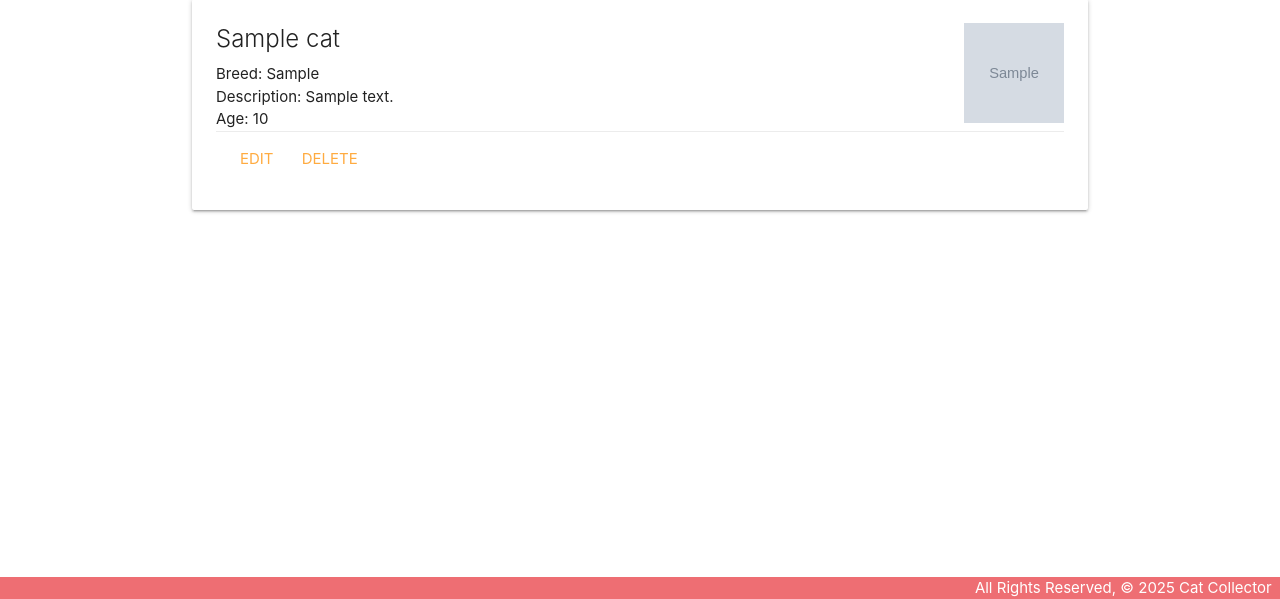
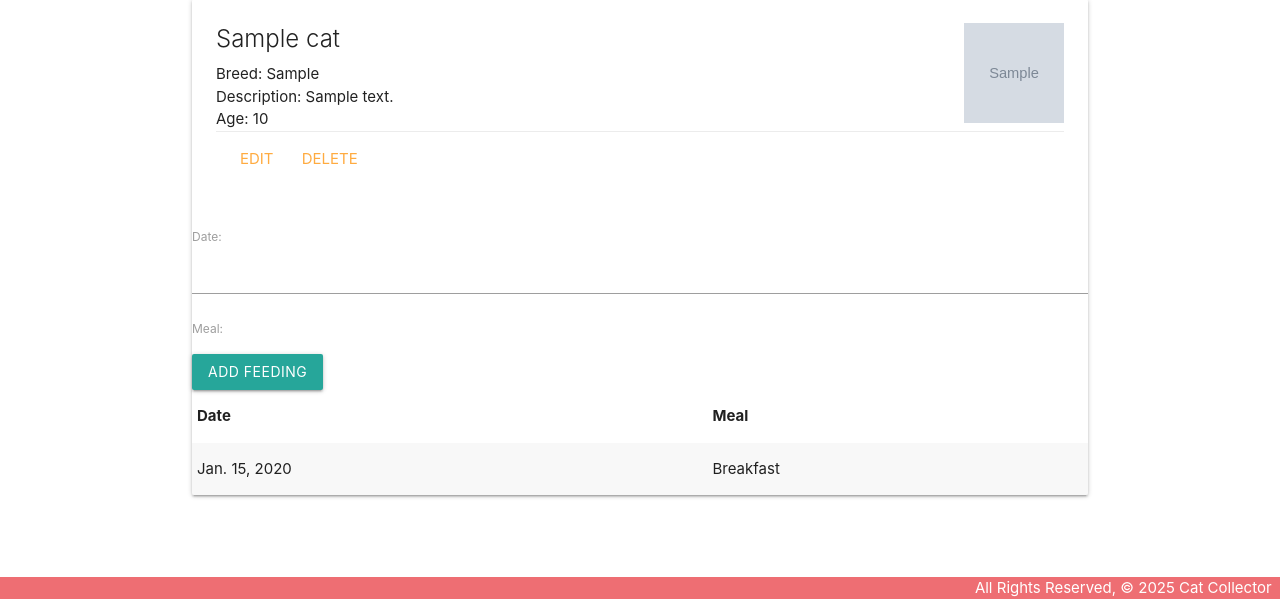
Before and after one commit to SEB-FT-05/catcollector, a Django app: page /cats/1/ in a window 1280 px wide. Shown: the part 201-800 px from the top of the page. Run offline with Django 5.2, Linux system fonts and the light colour scheme; tables that the repository leaves empty hold one stand-in row (values such as "Sample post"); grey boxes marked "Sample" are stand-in pictures.

Commit message:
CBV's Checkpoint 02

```diff
--- a/main_app/admin.py
+++ b/main_app/admin.py
@@ -1,5 +1,6 @@
 from django.contrib import admin
-from .models import Cat
+from .models import Cat, Feeding
 
 # Register your models here.
 admin.site.register(Cat)
+admin.site.register(Feeding)
--- /dev/null
+++ b/main_app/forms.py
@@ -0,0 +1,7 @@
+from django.forms import ModelForm
+from .models import Feeding
+
+class FeedingForm(ModelForm):
+  class Meta:
+    model = Feeding
+    fields = ['date', 'meal']
--- a/main_app/models.py
+++ b/main_app/models.py
@@ -1,6 +1,12 @@
 from django.db import models
 from django.urls import reverse
 # Create your models here.
+
+MEALS = (
+  ('B', 'Breakfast'),
+  ('L', 'Lunch'),
+  ('D', 'Dinner'),
+)
 
 class Cat(models.Model):
   name = models.CharField(max_length=100) # Text Box
@@ -11,3 +17,15 @@
 
   def get_absolute_url(self):
     return reverse('detail', kwargs={'cat_id': self.id})
+
+  def __str__(self):
+    return f"{self.name}"
+
+
+class Feeding(models.Model):
+  date = models.DateField()
+  meal = models.CharField(max_length=1, choices=MEALS, default=MEALS[0][0])
+  cat = models.ForeignKey(Cat, on_delete=models.CASCADE)
+
+  def __str__(self):
+    return f"{self.cat} {self.get_meal_display()} on {self.date}"
--- a/main_app/templates/cats/detail.html
+++ b/main_app/templates/cats/detail.html
@@ -34,4 +34,32 @@
     </div>
   </div>
 
+
+  <div>
+
+    <form action="" method="post">
+      {% csrf_token %}
+      {{ feeding_form.as_p}}
+      <input type="submit" class="btn" value="Add Feeding">
+    </form>
+
+    <table class="striped">
+      <thead>
+        <tr>
+          <th>Date</th>
+          <th>Meal</th>
+        </tr>
+      </thead>
+
+      <tbody>
+        {% for feeding in cat.feeding_set.all %}
+          <tr>
+            <td>{{ feeding.date }}</td>
+            <td>{{ feeding.get_meal_display }}</td>
+          </tr>
+        {% endfor %}
+      </tbody>
+    </table>
+  </div>
+
 {% endblock %}
--- a/main_app/templates/cats/index.html
+++ b/main_app/templates/cats/index.html
@@ -6,7 +6,7 @@
 
 {% for cat in cats %}
   <div class="card">
-    <a href="/cats/{{ cat.id }}">
+    <a href="{% url 'detail' cat.id %}">
     <div class="card-content">
 
        <div class="flex-container">
--- a/main_app/urls.py
+++ b/main_app/urls.py
@@ -8,5 +8,7 @@
   path('about/', views.about, name='about'),
   path('cats/', views.cats_index, name="index"),
   path('cats/<int:cat_id>/', views.cats_detail, name='detail'),
-  path('cats/create', views.CatCreate.as_view(), name='cats_create')
+  path('cats/create', views.CatCreate.as_view(), name='cats_create'),
+  path('cats/<int:pk>/update', views.CatUpdate.as_view(), name='cats_update'),
+  path('cats/<int:pk>/delete', views.CatDelete.as_view(), name='cats_delete'),
 ]
--- a/main_app/views.py
+++ b/main_app/views.py
@@ -1,7 +1,8 @@
 from django.shortcuts import render
 from django.http import HttpResponse
 from .models import Cat
-from django.views.generic.edit import CreateView
+from django.views.generic.edit import CreateView, UpdateView, DeleteView
+from .forms import FeedingForm
 
 # Create your views here.
 
@@ -10,6 +11,14 @@
   # fields = '__all__'
   fields = ['name', 'breed', 'description', 'age', 'image']
   # success_url = '/cats/'
+
+class CatUpdate(UpdateView):
+  model = Cat
+  fields = ['breed', 'description', 'age']
+
+class CatDelete(DeleteView):
+  model = Cat
+  success_url = '/cats/'
 
 # class Cat:
 #   def __init__(self, name, breed, description, age):
@@ -25,7 +34,9 @@
 # ]
 
 def home(request):
-  return HttpResponse('<h1> Cat Collector </h1>')
+  # return HttpResponse('<h1> Cat Collector </h1>')
+    return render(request, 'home.html')
+
 
 def about(request):
   # return HttpResponse('<h1>About the Cat Collector </h1>')
@@ -38,4 +49,8 @@
 
 def cats_detail(request, cat_id):
   cat = Cat.objects.get(id=cat_id)
-  return render(request, 'cats/detail.html', {'cat': cat})
+  feeding_form = FeedingForm()
+  return render(request, 'cats/detail.html',
+                {'cat': cat,
+                'feeding_form': feeding_form
+                })
```
Also changed, not shown: main_app/templates/home.html (added, +7 -0 lines), main_app/templates/main_app/cat_confirm_delete.html (added, +16 -0 lines), main_app/templates/main_app/cat_form.html (+7 -0 lines), main_app/migrations/0003_feeding.py (added).
